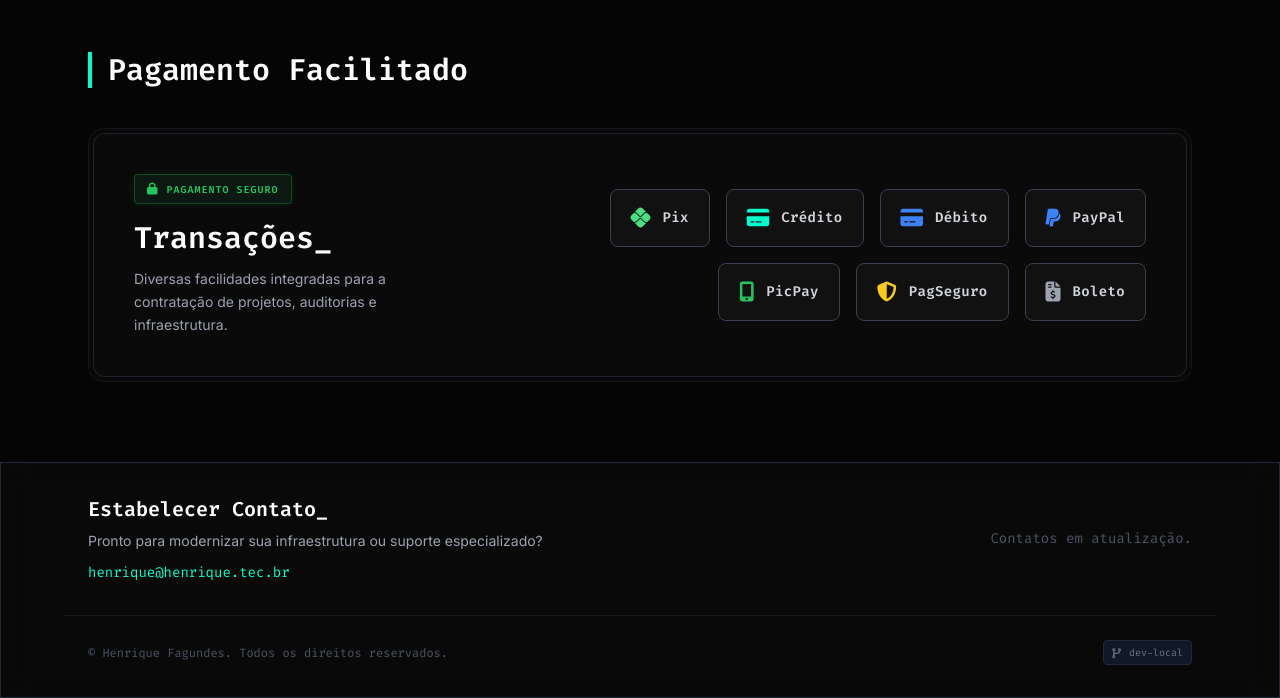
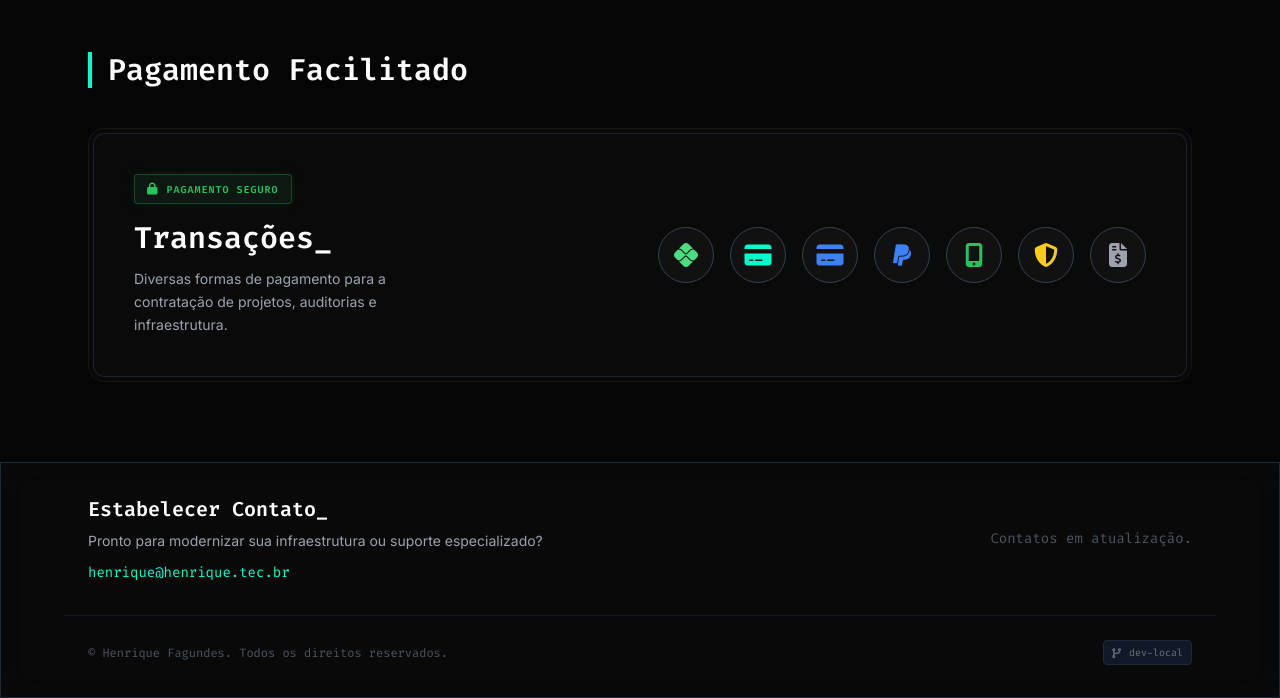
Before and after one commit to AprendendoLinux/henrique.tec.br, a FastAPI app: page / in a window 1280 px wide. Shown: the part 1892-2590 px from the top of the page. Run offline with FastAPI, Linux system fonts and the light colour scheme; data that the repository does not hold is empty; some libraries are stand-ins or nearby versions.

Commit message:
style(ui): refatora cards de pagamento para design minimalista em esferas
- Remove rótulos de texto redundantes dos métodos de pagamento, alinhando com a diretriz minimalista do rodapé.
- Transforma os containers de pagamento em botões circulares maiores (`w-14 h-14 rounded-full`) focados puramente na iconografia das marcas.
- Adiciona atributos `title` nas divs para manter a acessibilidade e exibir tooltips nativos ao usuário.
- Implementa efeito de `scale-110` focado exclusivamente no ícone durante o hover, reforçando a interatividade tátil dos elementos.

```diff
--- a/templates/base.html
+++ b/templates/base.html
@@ -5,15 +5,15 @@
     <meta name="viewport" content="width=device-width, initial-scale=1.0">
     <title>{% block title %}Henrique Fagundes | Soluções em Informática{% endblock %}</title>
 
-    <meta property="og:title" content="Henrique Fagundes | Soluções em Informática">
-    <meta property="og:description" content="Engenharia de Infraestrutura, Servidores Linux, Redes MikroTik e Suporte Avançado.">
+    <meta property="og:title" content="Henrique Fagundes | Soluções em Tecnologia">
+    <meta property="og:description" content="Infraestrutura, Segurança, Redes e Desenvolvimento.">
     <meta property="og:image" content="{{ request.base_url }}static/social-card.jpg">
     <meta property="og:url" content="{{ request.url }}">
     <meta property="og:type" content="website">
 
     <meta name="twitter:card" content="summary_large_image">
-    <meta name="twitter:title" content="Henrique Fagundes | Soluções em Informática">
-    <meta name="twitter:description" content="Engenharia de Infraestrutura, Servidores Linux, Redes MikroTik e Suporte Avançado.">
+    <meta name="twitter:title" content="Henrique Fagundes | Soluções em Tecnologia">
+    <meta name="twitter:description" content="Infraestrutura, Segurança, Redes e Desenvolvimento.">
     <meta name="twitter:image" content="{{ request.base_url }}static/social-card.jpg">
 
     <script src="https://cdn.tailwindcss.com"></script>
--- a/templates/index.html
+++ b/templates/index.html
@@ -186,43 +186,45 @@
             <div class="absolute inset-0 bg-gradient-to-r from-neon/10 via-transparent to-accent/10 opacity-0 group-hover:opacity-100 transition duration-700 pointer-events-none"></div>
 
             <div class="bg-[#0a0a0a] p-8 md:p-10 rounded-xl relative z-10 flex flex-col md:flex-row items-center justify-between gap-10 border border-gray-800/80">
+
                 <div class="md:w-1/3 text-center md:text-left">
                     <div class="inline-flex items-center gap-2 px-3 py-1.5 rounded bg-green-900/20 border border-green-500/30 text-green-500 text-[10px] font-mono font-bold tracking-widest uppercase mb-4 shadow-[0_0_10px_rgba(34,197,94,0.1)]">
                         <i class="fa-solid fa-lock text-xs"></i> Pagamento Seguro
                     </div>
                     <h2 class="text-2xl md:text-3xl font-bold font-mono text-white mb-3">Transações_</h2>
-                    <p class="text-gray-400 text-sm leading-relaxed">Diversas facilidades integradas para a contratação de projetos, auditorias e infraestrutura.</p>
+                    <p class="text-gray-400 text-sm leading-relaxed">Diversas formas de pagamento para a contratação de projetos, auditorias e infraestrutura.</p>
                 </div>
 
                 <div class="md:w-2/3 flex flex-wrap gap-4 justify-center md:justify-end">
-                    <div class="flex items-center gap-3 px-5 py-3.5 bg-[#111] border border-gray-700 hover:border-green-400 rounded-lg transition-all duration-300 hover:shadow-[0_0_20px_rgba(74,222,128,0.15)] hover:-translate-y-1 cursor-default">
-                        <i class="fa-brands fa-pix text-green-400 text-xl"></i>
-                        <span class="text-gray-300 font-mono text-sm font-bold tracking-wide">Pix</span>
+
+                    <div title="Pix" class="w-14 h-14 flex items-center justify-center bg-[#111] border border-gray-700 hover:border-green-400 rounded-full transition-all duration-300 hover:shadow-[0_0_20px_rgba(74,222,128,0.2)] hover:-translate-y-1 cursor-default group/icon">
+                        <i class="fa-brands fa-pix text-green-400 text-2xl group-hover/icon:scale-110 transition-transform"></i>
                     </div>
-                    <div class="flex items-center gap-3 px-5 py-3.5 bg-[#111] border border-gray-700 hover:border-neon rounded-lg transition-all duration-300 hover:shadow-[0_0_20px_rgba(0,255,204,0.15)] hover:-translate-y-1 cursor-default">
-                        <i class="fa-solid fa-credit-card text-neon text-xl"></i>
-                        <span class="text-gray-300 font-mono text-sm font-bold tracking-wide">Crédito</span>
+
+                    <div title="Cartão de Crédito" class="w-14 h-14 flex items-center justify-center bg-[#111] border border-gray-700 hover:border-neon rounded-full transition-all duration-300 hover:shadow-[0_0_20px_rgba(0,255,204,0.2)] hover:-translate-y-1 cursor-default group/icon">
+                        <i class="fa-solid fa-credit-card text-neon text-2xl group-hover/icon:scale-110 transition-transform"></i>
                     </div>
-                    <div class="flex items-center gap-3 px-5 py-3.5 bg-[#111] border border-gray-700 hover:border-accent rounded-lg transition-all duration-300 hover:shadow-[0_0_20px_rgba(59,130,246,0.15)] hover:-translate-y-1 cursor-default">
-                        <i class="fa-solid fa-credit-card text-accent text-xl"></i>
-                        <span class="text-gray-300 font-mono text-sm font-bold tracking-wide">Débito</span>
+
+                    <div title="Cartão de Débito" class="w-14 h-14 flex items-center justify-center bg-[#111] border border-gray-700 hover:border-accent rounded-full transition-all duration-300 hover:shadow-[0_0_20px_rgba(59,130,246,0.2)] hover:-translate-y-1 cursor-default group/icon">
+                        <i class="fa-solid fa-credit-card text-accent text-2xl group-hover/icon:scale-110 transition-transform"></i>
                     </div>
-                    <div class="flex items-center gap-3 px-5 py-3.5 bg-[#111] border border-gray-700 hover:border-blue-500 rounded-lg transition-all duration-300 hover:shadow-[0_0_20px_rgba(59,130,246,0.15)] hover:-translate-y-1 cursor-default">
-                        <i class="fa-brands fa-paypal text-blue-500 text-xl"></i>
-                        <span class="text-gray-300 font-mono text-sm font-bold tracking-wide">PayPal</span>
+
+                    <div title="PayPal" class="w-14 h-14 flex items-center justify-center bg-[#111] border border-gray-700 hover:border-blue-500 rounded-full transition-all duration-300 hover:shadow-[0_0_20px_rgba(59,130,246,0.2)] hover:-translate-y-1 cursor-default group/icon">
+                        <i class="fa-brands fa-paypal text-blue-500 text-2xl group-hover/icon:scale-110 transition-transform"></i>
                     </div>
-                    <div class="flex items-center gap-3 px-5 py-3.5 bg-[#111] border border-gray-700 hover:border-green-500 rounded-lg transition-all duration-300 hover:shadow-[0_0_20px_rgba(34,197,94,0.15)] hover:-translate-y-1 cursor-default">
-                        <i class="fa-solid fa-mobile-screen-button text-green-500 text-xl"></i>
-                        <span class="text-gray-300 font-mono text-sm font-bold tracking-wide">PicPay</span>
+
+                    <div title="PicPay" class="w-14 h-14 flex items-center justify-center bg-[#111] border border-gray-700 hover:border-green-500 rounded-full transition-all duration-300 hover:shadow-[0_0_20px_rgba(34,197,94,0.2)] hover:-translate-y-1 cursor-default group/icon">
+                        <i class="fa-solid fa-mobile-screen-button text-green-500 text-2xl group-hover/icon:scale-110 transition-transform"></i>
                     </div>
-                    <div class="flex items-center gap-3 px-5 py-3.5 bg-[#111] border border-gray-700 hover:border-yellow-400 rounded-lg transition-all duration-300 hover:shadow-[0_0_20px_rgba(250,204,21,0.15)] hover:-translate-y-1 cursor-default">
-                        <i class="fa-solid fa-shield-halved text-yellow-400 text-xl"></i>
-                        <span class="text-gray-300 font-mono text-sm font-bold tracking-wide">PagSeguro</span>
+
+                    <div title="PagSeguro" class="w-14 h-14 flex items-center justify-center bg-[#111] border border-gray-700 hover:border-yellow-400 rounded-full transition-all duration-300 hover:shadow-[0_0_20px_rgba(250,204,21,0.2)] hover:-translate-y-1 cursor-default group/icon">
+                        <i class="fa-solid fa-shield-halved text-yellow-400 text-2xl group-hover/icon:scale-110 transition-transform"></i>
                     </div>
-                    <div class="flex items-center gap-3 px-5 py-3.5 bg-[#111] border border-gray-700 hover:border-gray-300 rounded-lg transition-all duration-300 hover:shadow-[0_0_20px_rgba(209,213,219,0.1)] hover:-translate-y-1 cursor-default">
-                        <i class="fa-solid fa-file-invoice-dollar text-gray-400 text-xl"></i>
-                        <span class="text-gray-300 font-mono text-sm font-bold tracking-wide">Boleto</span>
+
+                    <div title="Boleto Bancário" class="w-14 h-14 flex items-center justify-center bg-[#111] border border-gray-700 hover:border-gray-300 rounded-full transition-all duration-300 hover:shadow-[0_0_20px_rgba(209,213,219,0.15)] hover:-translate-y-1 cursor-default group/icon">
+                        <i class="fa-solid fa-file-invoice-dollar text-gray-400 text-2xl group-hover/icon:scale-110 transition-transform"></i>
                     </div>
+
                 </div>
             </div>
         </div>
```
